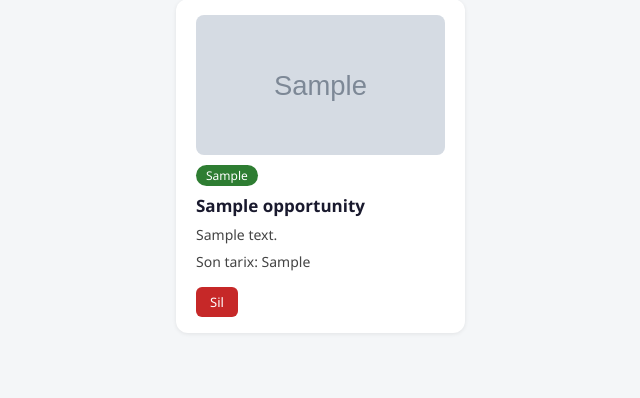
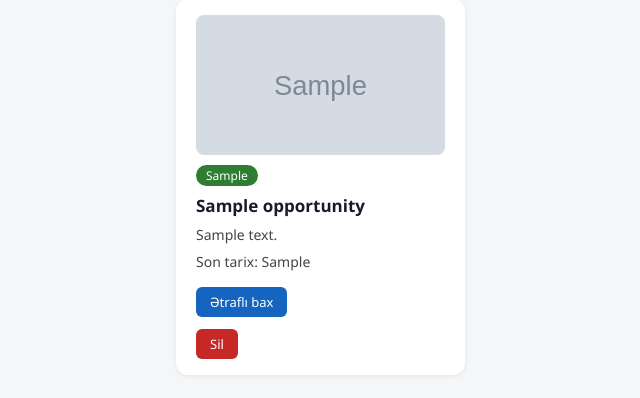
Before and after one commit to fatimehuseynli19/gencbaki, a Flask app: page / in a window 1280 px wide. Shown: the part 171-569 px from the top of the page, without its empty margins (14-654 px from the left). Run offline with Flask 3, Linux system fonts and the light colour scheme; tables that the repository leaves empty hold one stand-in row (values such as "Sample post"); grey boxes marked "Sample" are stand-in pictures.

Commit message:
Add click tracking and external link feature

```diff
--- a/app.py
+++ b/app.py
@@ -22,7 +22,6 @@ def allowed_file(filename):
     return "." in filename and filename.rsplit(".", 1)[1].lower() in ALLOWED_EXTENSIONS
 
 app = Flask(__name__)
-
 
 database_url = os.environ.get("DATABASE_URL", "sqlite:///gencbaki.db")
 if database_url.startswith("postgres://"):
@@ -88,6 +87,19 @@ def add_opportunity():
         return redirect(url_for("home"))
     return render_template("add.html")
 
+@app.route("/go/<int:opportunity_id>")
+def track_click(opportunity_id):
+    opportunity = Opportunity.query.get_or_404(opportunity_id)
+    opportunity.click_count = (opportunity.click_count or 0) + 1
+    db.session.commit()
+
+    if opportunity.external_link:
+        link = opportunity.external_link
+        separator = "&" if "?" in link else "?"
+        return redirect(f"{link}{separator}utm_source=gencbaki&utm_medium=referral")
+
+    return redirect(url_for("home"))
+
 @app.route("/delete/<int:opportunity_id>")
 def delete_opportunity(opportunity_id):
     opportunity = Opportunity.query.get_or_404(opportunity_id)
--- a/static/style.css
+++ b/static/style.css
@@ -84,3 +84,18 @@ a.add-link:hover {
     border-radius: 8px;
     margin-bottom: 10px;
 }
+.details-btn {
+    margin-top: 12px;
+    align-self: flex-start;
+    background: #1565c0;
+    color: white;
+    text-decoration: none;
+    padding: 6px 14px;
+    border-radius: 6px;
+    font-size: 13px;
+    margin-right: 8px;
+}
+
+.details-btn:hover {
+    background: #0d47a1;
+}
--- a/templates/add.html
+++ b/templates/add.html
@@ -18,6 +18,8 @@
         <input type="text" name="deadline" placeholder="məs. 15 avqust 2026"><br><br>
         <label>Şəkil (istəyə bağlı):</label><br>
         <input type="file" name="image" accept="image/*"><br><br>
+        <label>Ətraflı məlumat linki (istəyə bağlı):</label><br>
+        <input type="url" name="external_link" placeholder="https://..."><br><br>
 
         <button type="submit">Əlavə et</button>
     </form>
--- a/templates/index.html
+++ b/templates/index.html
@@ -19,6 +19,9 @@
             <h3>{{ item.title }}</h3>
             <p>{{ item.description }}</p>
             <p>Son tarix: {{ item.deadline }}</p>
+            {% if item.external_link %}
+	    <a href="{{ url_for('track_click', opportunity_id=item.id) }}" target="_blank" class="details-btn">Ətraflı bax</a>
+            {% endif %}
             <a href="{{ url_for('delete_opportunity', opportunity_id=item.id) }}" class="delete-btn">Sil</a>
         </div>
     {% endfor %}
```
